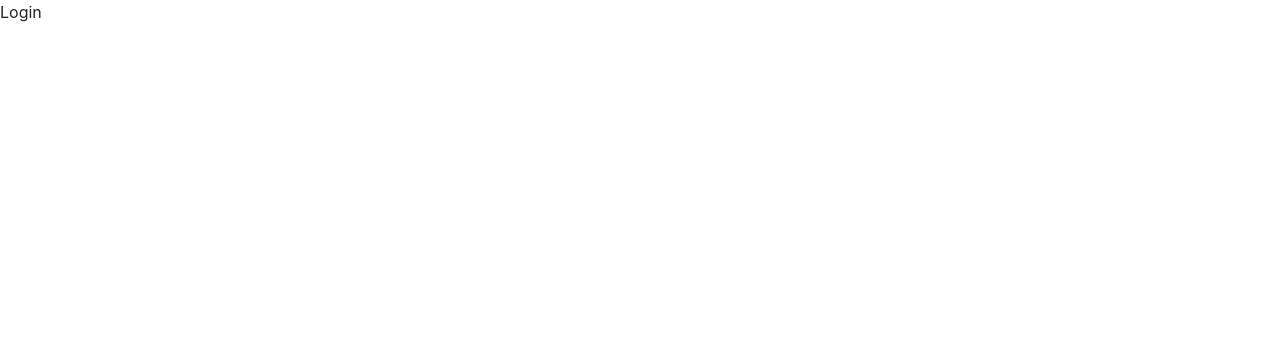
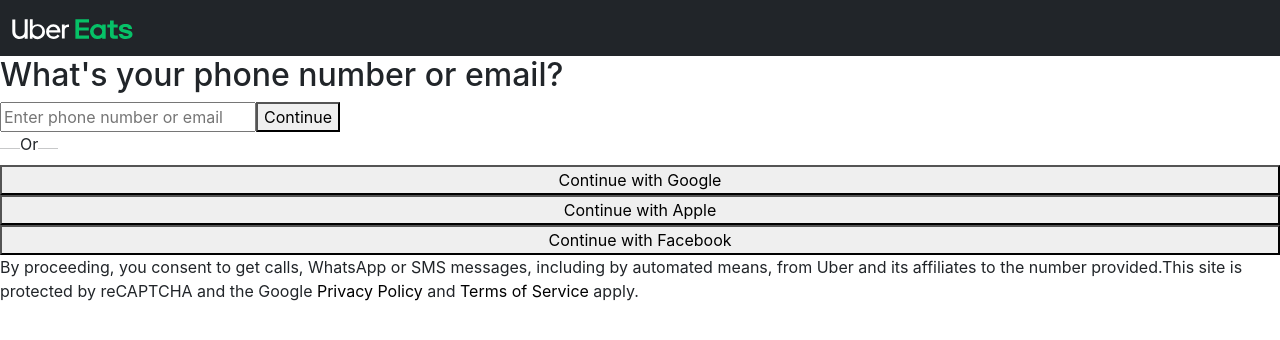
Before and after one commit to Nitishkulkarni45/Uber_eats_clone, a React (Create React App) app: page /Login in a window 1280 px wide. Shown: the top 340 px of the page. Built offline with nearby package versions, Linux system fonts and the light colour scheme.

Commit message:
changes made in home page and login page added

```diff
--- a/src/App.js
+++ b/src/App.js
@@ -15,9 +15,9 @@
   return (
     <div className="App">
       <Routes>
-        <Route path="/" element={<Home />} />
-        <Route path="/Login" element={<Login />} />
-        <Route path="/Signup" element={<Signup />} />
+        <Route exact path="/" element={<Home />} />
+        <Route exact path="/Login" element={<Login />} />
+        <Route exact path="/Signup" element={<Signup />} />
       </ Routes>
       {/* <div className='maan' style={{minHeight:'100vh'}}>
       <Navbar />
--- /dev/null
+++ b/src/Routes/Banner.jsx
@@ -0,0 +1,16 @@
+import React from 'react'
+import Navbar from '../components/Navbar'
+import Pagelayout from '../components/Pagelayout'
+
+const Banner = () => {
+  return (
+    <div style={{minHeight:'100vh'}}>
+        <Navbar/>
+        <div className='d-flex align-items-center' style={{minHeight:'60vh'}}>
+            <Pagelayout/>
+        </div>
+    </div>
+  )
+}
+
+export default Banner
--- a/src/Routes/Home.js
+++ b/src/Routes/Home.js
@@ -4,6 +4,7 @@
 import Maps from '../components/Maps'
 import Lists from '../components/Lists'
 import Footer from '../components/Footer'
+import Banner from './Banner'
 
 
 const Home = () => {
@@ -20,7 +21,8 @@
         }}
       >
         {/* Your content goes here */}
-        <Navbar />
+        {/* <Navbar /> */}
+        <Banner/>
       </div>
       <Cards />
 <Maps/>
--- a/src/Routes/Login.css
+++ b/src/Routes/Login.css
@@ -0,0 +1,9 @@
+
+.hori{
+    display: flex;
+    flex-direction: row;
+}
+.buts{
+    display: flex;
+    flex-direction: column;
+}
--- a/src/Routes/Login.js
+++ b/src/Routes/Login.js
@@ -1,9 +1,34 @@
 import React from 'react'
-
+import '../Routes/Login.css';
 
 const Login = () => {
   return (
-    <div>Login</div>
+    <div>
+      <nav class="navbar bg-dark back">
+        <div class="container-fluid">
+          <a class="navbar-brand navbrand" href="/">
+            {/* <img src="http://www.w3.org/2000/svg" alt="logo" /> */}
+            <svg className='ssvvgg' xmlns="http://www.w3.org/2000/svg" width="121" height="21" fill="none"><path fill="#06C167" d="M63.5.3H77v3.3h-9.9v4.8h9.7v3.2H67v4.8h10v3.3H63.4V.3zM114 20c4.1 0 6.5-2 6.5-4.7 0-2-1.4-3.4-4.3-4l-3.1-.7c-1.8-.3-2.3-.6-2.3-1.3 0-.8.8-1.4 2.4-1.4 1.7 0 3 .5 3.3 2h3.6C120 7 117.8 5 113.4 5c-3.7 0-6.4 1.6-6.4 4.6 0 2 1.5 3.4 4.6 4l3.4.9c1.4.2 1.8.6 1.8 1.2 0 .9-1 1.4-2.7 1.4-2 0-3.3-.4-3.7-2h-3.7c.5 3 2.8 5 7.3 5zm-8.3-3.6H103c-.8 0-1.3-.3-1.3-1.1V8.6h4V5.4h-4v-4H98v4h-2.7v3.2H98v7.6c0 2 1.4 3.5 3.8 3.5h4v-3.3zm-12-11v14.3h-3.5v-1.3a7.5 7.5 0 110-11.7V5.4h3.6zm-3.5 7.1c0-2.4-1.9-4.3-4.3-4.3s-4.3 1.9-4.3 4.3a4.3 4.3 0 108.6 0z"></path><path fill="#FFF" d="M8 17.4c2.7 0 4.7-2 4.7-5.1V.3h3v19.4h-3v-1.8a7 7 0 01-5 2.1c-4.2 0-7.4-3-7.4-7.6V.4h3v11.9c0 3 2 5.1 4.7 5.1zm9.8 2.3h2.7v-1.8A7.3 7.3 0 0033 12.7c0-4.1-3.2-7.4-7.3-7.4a7 7 0 00-5 2v-7h-2.8v19.4zm7.6-2.2a4.9 4.9 0 01-4.9-4.9 4.9 4.9 0 119.7 0c0 2.8-2.2 5-4.8 5zm16-12.2a7.2 7.2 0 00-7.3 7.3c0 4.2 3.2 7.4 7.5 7.4 2.5 0 4.6-1.2 6-3l-2-1.5c-1 1.4-2.4 2-4 2a4.7 4.7 0 01-4.7-4h11.5v-.9c0-4.2-3-7.3-7-7.3zm-4.4 6a4.4 4.4 0 014.3-3.6c2 0 3.8 1.5 4.2 3.6H37zm20-3.2V5.5h-1c-1.5 0-2.6.7-3.3 1.8V5.6h-2.8v14h2.8v-8c0-2.1 1.3-3.5 3.1-3.5H57z"></path></svg>
+          </a>
+        </div>
+      </nav>
+      <div>
+        <div className="form-begin">
+          <h2>What's your phone number or email?</h2>
+          <input type="text" id="em-ph" placeholder='Enter phone number or email' />
+          <button className='cont-but'>Continue</button>
+          <div className="hori">
+            <div className="hr1"><hr width="20px" /></div>Or<div className="hr1"><hr width="20px" /></div>
+          </div>
+          <div className="buts">
+            <button className='cont-but-1'>Continue with Google</button>
+            <button className='cont-but-1'>Continue with Apple</button>
+            <button className='cont-but-1'>Continue with Facebook</button>
+          </div>
+          <p>By proceeding, you consent to get calls, WhatsApp or SMS messages, including by automated means, from Uber and its affiliates to the number provided.This site is protected by reCAPTCHA and the Google <a href='/'>Privacy Policy</a> and <a href='/'>Terms of Service</a> apply.</p>
+        </div>
+      </div>
+    </div>
   )
 }
 
--- a/src/components/Navbar.js
+++ b/src/components/Navbar.js
@@ -2,10 +2,12 @@
 import "./Navbar.css";
 import Navfoot from './Navfoot';
 import Pagelayout from './Pagelayout';
+import { useNavigate } from 'react-router-dom';
 function Navbar() {
+  const navigate = useNavigate()
   return (
     <div>
-      <nav class="navbar fixed-top oilo">
+      <nav class="navbar  oilo">
         <div class="container-fluid flu">
           <button class="navbar-toggler ogo " type="button" data-bs-toggle="offcanvas" data-bs-target="#offcanvasDarkNavbar" aria-controls="offcanvasDarkNavbar" aria-label="Toggle navigation">
             <span class="fa fa-bars navic"></span>
@@ -15,13 +17,15 @@
             <h2 className='eats'>Eats</h2>
           </div>
           <div className="sidebut">
-            <button className='LOGINBUT'><a class="nav-link Button-login" aria-current="page" href="/"><i class="bi bi-person-fill"></i>Login</a></button>
+            <button onClick={()=>{
+              navigate('/login')
+            }} className='LOGINBUT'><a class="nav-link Button-login" aria-current="page"><i class="bi bi-person-fill"></i>Login</a></button>
             <button className='SIGNUPBUT'><a class="nav-link Button-signup" aria-current="page" href="/">Sign Up</a></button>
           </div>
           {/* <a class="navbar-brand" href="#">Offcanvas dark navbar</a> */}
           <div class="offcanvas offcanvas-start offcan" tabindex="-1" id="offcanvasDarkNavbar" aria-labelledby="offcanvasDarkNavbarLabel">
             <div class="offcanvas-body offbod">
-              <ul class="navbar-nav justify-content-end flex-grow-1 pe-3">
+              <div class="navbar-nav justify-content-end flex-grow-1 pe-3">
                 <button className='SIGNUP-BUT'><a class="nav-link Button-signup" aria-current="page" href="/">Sign Up</a></button>
                 <button className='LOGIN-BUT'><a class="nav-link Button-login" aria-current="page" href="/">Login</a></button>
                 <div className="option">
@@ -29,9 +33,7 @@
                   <a className="ops" href='/'>Add your restaurant</a>
                   <a className="ops" href='/'>Sign up to deliver</a>
                 </div>
-                <Navfoot />
-                <Pagelayout />
-              </ul>
+              </div>
             </div>
           </div>
         </div>
--- a/src/components/Pagelayout.css
+++ b/src/components/Pagelayout.css
@@ -1,5 +1,5 @@
 .Drop{
-    z-index: 1200;
+    /* z-index: 1200; */
 }
 .makeSymbol{
     margin-right: 5px;
@@ -9,7 +9,7 @@
 }
 .hi{
     border-radius: none !important;
-    margin-left: 5px;
+    /* margin-left: 5px; */
     /* padding: 20px 50px; */
     width: 170px;
     height: 60px;
@@ -28,7 +28,7 @@
 }
 .darker{
     /* z-index: 1300; */
-    margin-left: 5px;
+    /* margin-left: 5px; */
     border: none !important;
     width: 120px;
     background-color: black;
@@ -38,6 +38,7 @@
 .detailss{
     display: flex;
  justify-content: center;
+ gap: 10px;
 
 }
 .details{
@@ -46,8 +47,6 @@
 }
 .details h1{
     font-weight: bold;
-    margin-left: -266px;
-    margin-bottom:40px;
     font-size: 50px;
 }
 .end a{
@@ -64,8 +63,17 @@
     /* padding: 15px 195px; */
     width: 570px;
     height: 60px;
-    margin-left: 40px;
+    padding-left: 10px;
+    /* margin-left: 40px; */
+}
+
+.location:focus{
+    outline: none;
 }
 .location :placeholder{
   font-weight: 600;
 }
+
+.btn{
+    border-radius: none !important;
+}
--- a/src/components/Pagelayout.js
+++ b/src/components/Pagelayout.js
@@ -3,14 +3,14 @@
 
 function Pagelayout() {
     return (
-        <div>
+        <div style={{paddingLeft:'20px'}}>
 
             <div className="details">
             <h1>Order food to your door</h1>
             <div className="detailss">
                 <input type="text" className='location' placeholder='enter delivery address' />
                 <div class="dropdown Drop">
-                    <a className="btn btn-secondary dropdown-toggle hi" href="/" role="button" data-bs-toggle="dropdown" aria-expanded="false"><i class="bi bi-clock-fill makeSymbol"></i>
+                    <a className="btn btn-secondary dropdown-toggle hi d-flex align-items-center rounded-none" href="/" role="button" data-bs-toggle="dropdown" aria-expanded="false"><i class="bi bi-clock-fill makeSymbol"></i>
                         Deliver now
                     </a>
                     <ul class="dropdown-menu" style={{borderRadius:'none !important'}}>
```
Also changed, not shown: src/Assets/Login.png (added).
